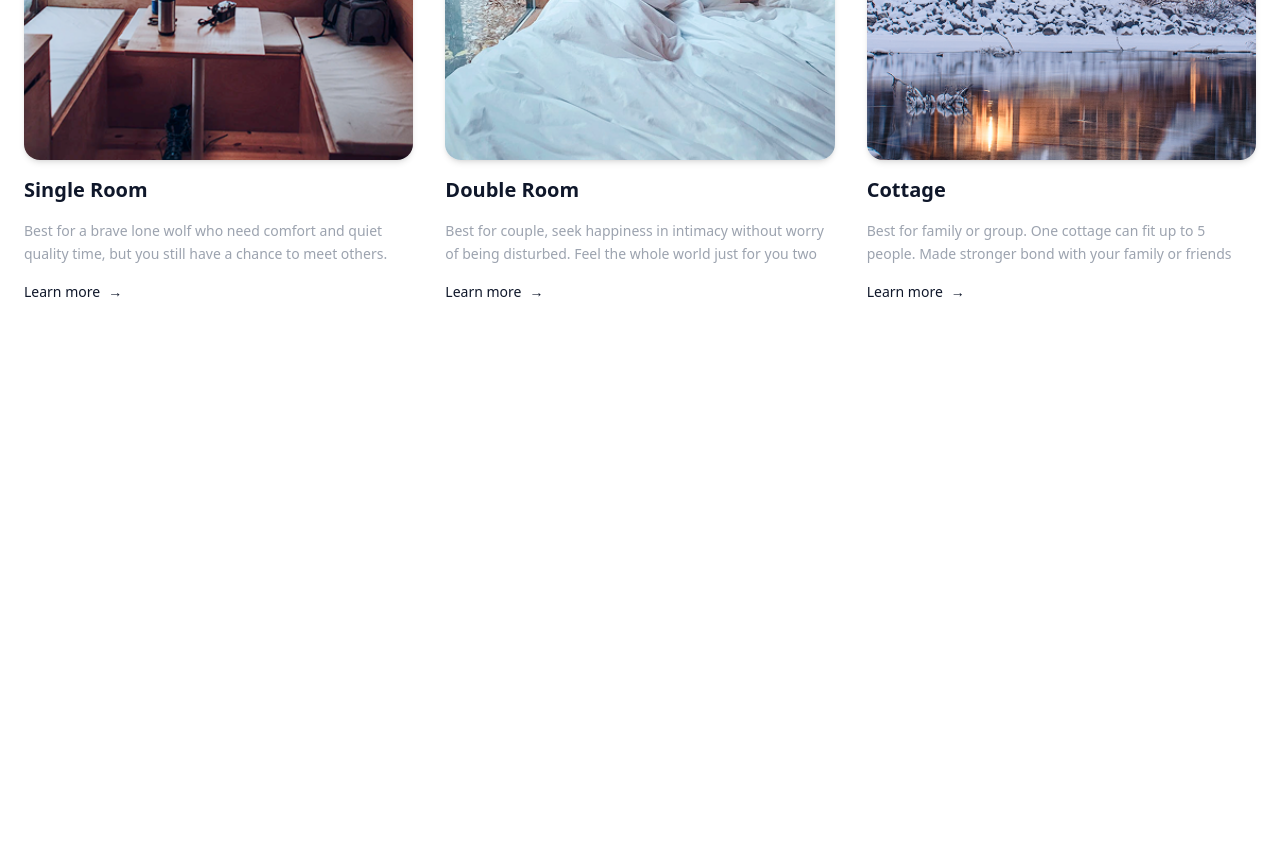
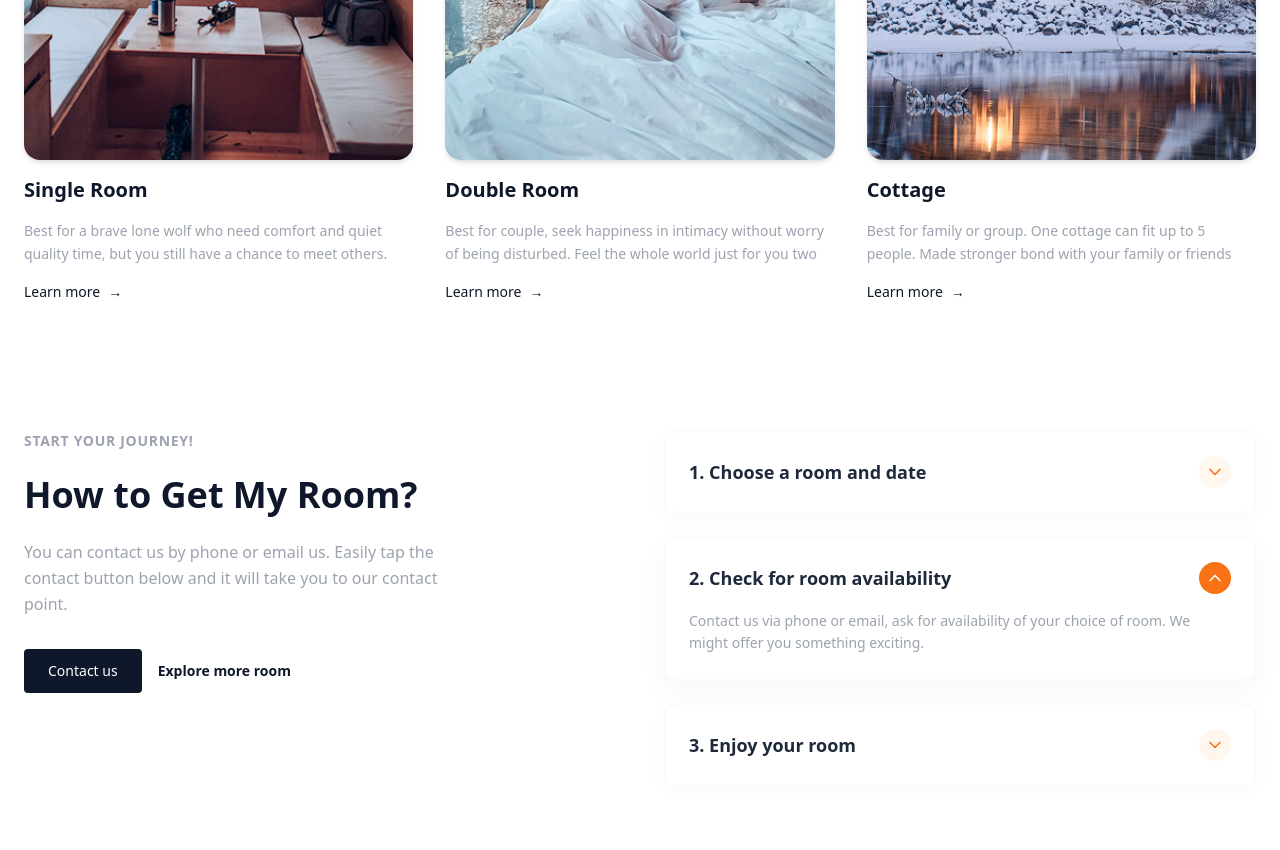
Before and after one commit to kabirovabdullo60-dot/Cabin-Resort, a website: page index.html in a window 1280 px wide. Shown: the part 3003-3853 px from the top of the page. Before the commit the page ends 3370 px from the top, so only its background shows below. Drawn offline with nearby package versions, Linux system fonts and the light colour scheme.

Commit message:
section 6

```diff
--- a/index.html
+++ b/index.html
@@ -170,5 +170,66 @@
   </div>
 
 </section>
+
+
+<section class="max-w-7xl mx-auto px-6 py-16 grid grid-cols-1 lg:grid-cols-2 gap-12 items-start">
+
+  <div class="space-y-6 lg:sticky lg:top-8">
+    <span class="text-sm font-semibold text-gray-400 uppercase tracking-wider block">
+      Start your journey!
+    </span>
+    <h2 class="text-3xl md:text-4xl font-bold text-[#0F172A] leading-tight">
+      How to Get My Room?
+    </h2>
+    <p class="text-gray-400 text-base leading-relaxed max-w-md">
+      You can contact us by phone or email us. Easily tap the contact button below and it will take you to our contact point.
+    </p>
+    <div class="flex flex-wrap gap-4 pt-2 items-center">
+      <a href="#" class="bg-[#0F172A] text-white px-6 py-3 rounded text-sm font-medium hover:bg-opacity-90 transition">
+        Contact us
+      </a>
+      <a href="#" class="text-[#0F172A] text-sm font-semibold hover:underline">
+        Explore more room
+      </a>
+    </div>
+  </div>
+
+  <div class="space-y-6 w-full">
+
+    <div class="bg-white rounded-xl p-6 shadow-[0_4px_20px_rgba(0,0,0,0.03)] flex justify-between items-center border border-gray-50">
+      <h3 class="text-lg font-bold text-[#1E293B]">1. Choose a room and date</h3>
+      <div class="w-8 h-8 rounded-full bg-orange-50 flex items-center justify-center text-orange-500 cursor-pointer">
+        <svg xmlns="http://www.w3.org/2000/svg" fill="none" viewBox="0 0 24 24" stroke-width="2.5" stroke="currentColor" class="w-4 h-4">
+          <path stroke-linecap="round" stroke-linejoin="round" d="M19.5 8.25l-7.5 7.5-7.5-7.5" />
+        </svg>
+      </div>
+    </div>
+
+    <div class="bg-white rounded-xl p-6 shadow-[0_10px_30px_rgba(0,0,0,0.04)] border border-gray-50 space-y-4">
+      <div class="flex justify-between items-center">
+        <h3 class="text-lg font-bold text-[#1E293B]">2. Check for room availability</h3>
+        <div class="w-8 h-8 rounded-full bg-orange-500 flex items-center justify-center text-white cursor-pointer">
+          <svg xmlns="http://www.w3.org/2000/svg" fill="none" viewBox="0 0 24 24" stroke-width="2.5" stroke="currentColor" class="w-4 h-4">
+            <path stroke-linecap="round" stroke-linejoin="round" d="M4.5 15.75l7.5-7.5 7.5 7.5" />
+          </svg>
+        </div>
+      </div>
+      <p class="text-gray-400 text-sm leading-relaxed pr-8">
+        Contact us via phone or email, ask for availability of your choice of room. We might offer you something exciting.
+      </p>
+    </div>
+
+    <div class="bg-white rounded-xl p-6 shadow-[0_4px_20px_rgba(0,0,0,0.03)] flex justify-between items-center border border-gray-50">
+      <h3 class="text-lg font-bold text-[#1E293B]">3. Enjoy your room</h3>
+      <div class="w-8 h-8 rounded-full bg-orange-50 flex items-center justify-center text-orange-500 cursor-pointer">
+        <svg xmlns="http://www.w3.org/2000/svg" fill="none" viewBox="0 0 24 24" stroke-width="2.5" stroke="currentColor" class="w-4 h-4">
+          <path stroke-linecap="round" stroke-linejoin="round" d="M19.5 8.25l-7.5 7.5-7.5-7.5" />
+        </svg>
+      </div>
+    </div>
+
+  </div>
+
+</section>
 </body>
 </html>
```
